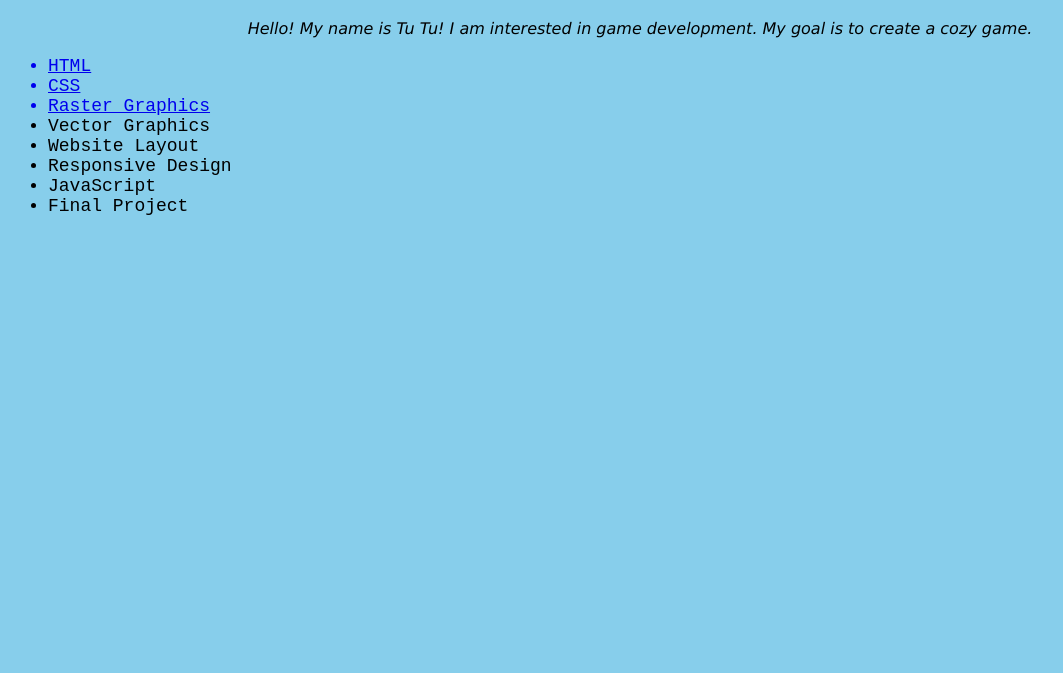
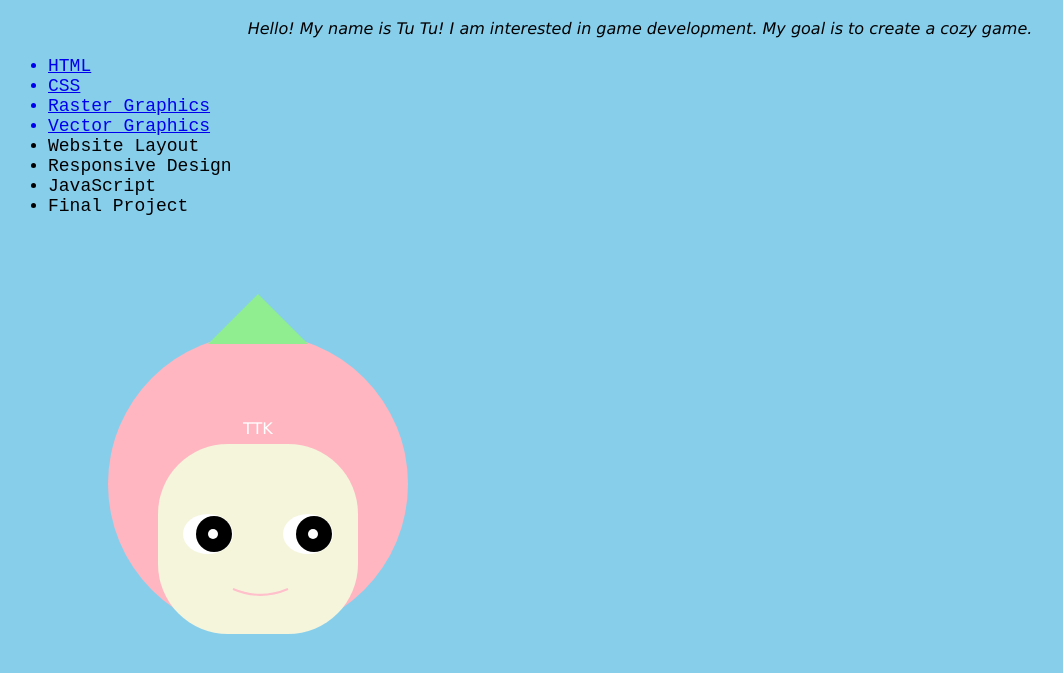
Before and after one commit to tutukwok/tutuwebpro, a plain HTML site: page index.html in a window 1280 px wide. Shown: the part 61-734 px from the top of the page, without its empty margins (0-1063 px from the left). Drawn offline with Linux system fonts and the light colour scheme.

Commit message:
Update index.html

```diff
--- a/index.html
+++ b/index.html
@@ -28,10 +28,29 @@
             <a href="./me/index.html"><li>HTML</li></a>
             <a href="./me/css.html"><li>CSS</li></a>
             <a href="./me/rasterGraphics.html"><li>Raster Graphics</li></a>
-            <li>Vector Graphics</li>
+            <a href="./me/svg.html"><li>Vector Graphics</li></a>
             <li>Website Layout</li>
             <li>Responsive Design</li>
             <li>JavaScript</li>
             <li>Final Project</li>
           </ul>
-</body></html>
+</body>
+          <body>
+            <body>
+              <svg width="500" height="500">
+                  <ellipse cx="250" cy="250" rx="150" rv="150" style="fill:lightpink"/>
+                  <rect x="150" y="210" rx="70" ry="70" width="200" height="190" style="fill:beige"/>
+                  <polygon points="250,60 200,110 300,110" style="fill:lightgreen"/>
+
+                  <ellipse cx="200" cy="300" rx="25" ry="20" style="fill:white"/>
+                  <ellipse cx="300" cy="300" rx="25" ry="20" style="fill:white"/>
+                  <ellipse cx="206" cy="300" rx="18" ry="18" style="fill:black"/>
+                  <ellipse cx="306" cy="300" rx="18" ry="18" style="fill:black"/>
+                  <ellipse cx="205" cy="300" rx="5" ry="5" style="fill:white"/>
+                  <ellipse cx="305" cy="300" rx="5" ry="5" style="fill:white"/>
+                  <path d="M 225 355 A 70 70 0 0 0 280 355" stroke="pink" fill="none" stroke-width="2"/>
+                  <text x="235" y="200" style="fill:white">TTK</text>
+              </svg>
+          </body>
+          </body>
+</html>
```
